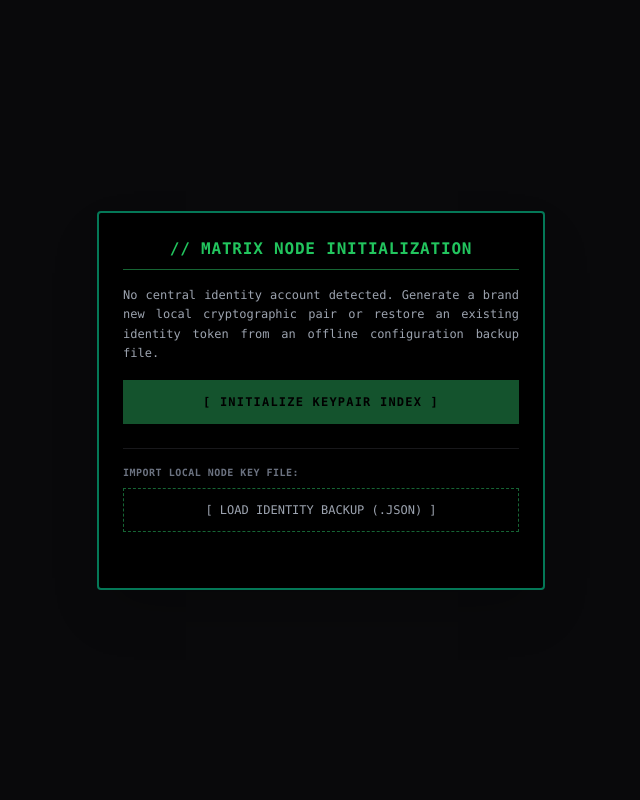
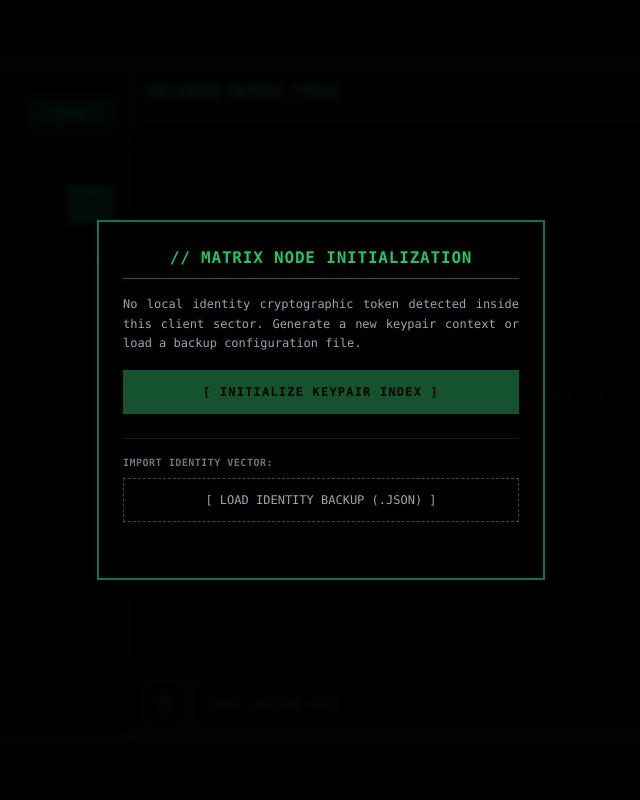
Before and after one commit to zorate/matrix, a Flask app: page / in a window 1280 px wide. Shown: the whole page, without its empty margins (319-959 px from the left). Run offline with Flask 3, Linux system fonts and the light colour scheme; some libraries are stand-ins or nearby versions.

Commit message:
Refactor activation screen and alias modal structure

```diff
--- a/templates/index.html
+++ b/templates/index.html
@@ -12,23 +12,25 @@
         ::-webkit-scrollbar-track { background: #000; }
         ::-webkit-scrollbar-thumb { background: #047857; }
 
-        /* Prevent elastic pull-to-refresh behavior on mobile devices */
         body, html { overflow: hidden; overscroll-behavior: none; }
+        /* Smooth backdrop blurring for active modal frames */
+        .modal-backdrop { background-color: rgba(0, 0, 0, 0.85); backdrop-filter: blur(4px); }
     </style>
 </head>
 <body class="h-full w-full flex flex-col m-0 p-0 md:p-4 justify-center items-center select-none bg-zinc-950">
 
-    <div id="activation-screen" class="hidden w-full max-w-md p-6 brutalist-border bg-black flex-col gap-4 shadow-2xl mx-4 rounded">
+    <div id="activation-screen" class="hidden fixed inset-0 z-50 flex items-center justify-center p-4 modal-backdrop">
+        <div class="w-full max-w-md p-6 brutalist-border bg-black flex flex-col gap-4 shadow-2xl">
             <h1 class="text-base font-bold border-b border-green-800 pb-2 text-center text-green-500 tracking-wider">// MATRIX NODE INITIALIZATION</h1>
             <p class="text-xs text-gray-400 leading-relaxed text-justify">
-            No central identity account detected. Generate a brand new local cryptographic pair or restore an existing identity token from an offline configuration backup file.
+                No local identity cryptographic token detected inside this client sector. Generate a new keypair context or load a backup configuration file.
             </p>
             <button id="btn-generate" class="w-full min-h-[44px] py-3 bg-green-900 hover:bg-green-700 text-black font-bold tracking-widest text-xs transition duration-150 active:translate-y-0.5 uppercase">
                 [ INITIALIZE KEYPAIR INDEX ]
             </button>
 
             <div class="border-t border-zinc-900 my-2 pt-4 flex flex-col gap-2">
-            <span class="text-[10px] text-gray-500 font-bold uppercase tracking-wider">Import Local Node Key File:</span>
+                <span class="text-[10px] text-gray-500 font-bold uppercase tracking-wider">Import Identity Vector:</span>
                 <input type="file" id="file-import-identity" class="hidden" accept=".json" />
                 <button onclick="document.getElementById('file-import-identity').click()" class="w-full min-h-[44px] py-2 border border-dashed border-green-800 text-gray-400 hover:text-green-400 hover:border-green-500 text-xs transition uppercase">
                     [ LOAD IDENTITY BACKUP (.JSON) ]
@@ -37,15 +39,35 @@
 
             <div id="generation-status" class="text-[10px] text-yellow-600 font-bold text-center animate-pulse mt-2"></div>
         </div>
+    </div>
 
-    <div id="core-application" class="hidden w-full max-w-5xl h-full md:h-[85vh] brutalist-border bg-black flex flex-row shadow-2xl relative overflow-hidden">
+    <div id="alias-modal" class="hidden fixed inset-0 z-50 flex items-center justify-center p-4 modal-backdrop">
+        <div class="w-full max-w-sm p-5 brutalist-border bg-black flex flex-col gap-4 shadow-2xl">
+            <div class="flex items-center justify-between border-b border-green-900 pb-2">
+                <h3 class="text-xs font-bold text-green-500 uppercase tracking-widest">// ASSIGN LOCAL NODE ALIAS</h3>
+                <button onclick="closeAliasModal()" class="text-gray-500 hover:text-red-500 font-bold text-xs p-1">[ CLOSE ]</button>
+            </div>
+            <p class="text-[11px] text-gray-400 leading-normal">
+                Map a local mnemonic moniker to this secure node. Monikers are saved strictly client-side.
+            </p>
+            <div class="flex flex-col gap-1.5">
+                <input type="text" id="input-alias-string" placeholder="e.g. MORPHEUS" class="w-full bg-black p-2.5 border border-green-900 text-green-400 text-xs focus:outline-none focus:border-green-500 uppercase tracking-widest text-center" maxlength="20"/>
+            </div>
+            <button id="btn-save-alias-submit" class="w-full min-h-[40px] bg-green-900 hover:bg-green-700 text-black font-bold text-xs tracking-widest uppercase transition">
+                COMMIT CHANGE TO STORAGE
+            </button>
+        </div>
+    </div>
+
+
+    <div id="core-application" class="w-full max-w-5xl h-full md:h-[85vh] brutalist-border bg-black flex flex-row shadow-2xl relative overflow-hidden">
 
         <div id="sidebar-panel" class="w-full md:w-80 border-r border-green-900 flex flex-col bg-black absolute md:relative z-20 h-full transition-transform duration-200 transform translate-x-0 md:translate-x-0">
             <div class="p-4 border-b border-green-900 bg-zinc-950 flex flex-col gap-1.5">
                 <span class="text-[10px] text-gray-500 font-bold tracking-wider">LOCAL NODE LOGICAL VECTOR:</span>
                 <div class="flex items-center justify-between">
                     <span id="display-my-id" class="text-sm font-bold tracking-wider text-green-500">XXX-XXX</span>
-                    <button onclick="exportIdentityToBackupFile()" class="text-[10px] bg-green-950 hover:bg-green-900 text-green-400 px-3 py-1.5 border border-green-800 transition rounded" title="Backup keys for phone transfer">
+                    <button onclick="exportIdentityToBackupFile()" class="text-[10px] bg-green-950 hover:bg-green-900 text-green-400 px-3 py-1.5 border border-green-800 transition rounded">
                         [ BACKUP ]
                     </button>
                 </div>
@@ -74,17 +96,17 @@
                     <span id="chat-header-id" class="text-[9px] text-gray-600 tracking-widest font-bold mt-0.5 truncate"></span>
                 </div>
 
-                <button id="btn-manage-alias" class="hidden text-[10px] border border-green-900 px-2 py-1.5 hover:bg-green-950 text-gray-400 transition ml-2 rounded shrink-0">
+                <button id="btn-manage-alias" type="button" onclick="openAliasModal()" class="hidden text-[10px] border border-green-900 px-2 py-1.5 hover:bg-green-950 text-gray-400 transition ml-2 rounded shrink-0">
                     [ ALIAS ]
                 </button>
             </div>
 
-            <div id="chat-feed" class="flex-1 p-4 overflow-y-auto flex flex-col gap-3 bg-black text-justify">
+            <div id="chat-feed" class="flex-1 p-4 overflow-y-auto flex flex-col gap-3 bg-black">
                 <div class="text-center text-gray-700 my-auto text-xs tracking-wide">Establish secure transmission routing channels via the index panel.</div>
             </div>
 
             <form id="chat-input-form" class="p-2 md:p-3 border-t border-green-900 flex gap-2 bg-zinc-950 items-center">
-                <button type="button" id="btn-record-audio" class="w-11 h-11 brutalist-border bg-black text-green-500 hover:bg-green-950 hover:text-green-400 font-bold flex items-center justify-center text-lg transition disabled:opacity-30 disabled:pointer-events-none shrink-0 rounded-md" disabled title="Hold to record voice note">
+                <button type="button" id="btn-record-audio" class="w-11 h-11 brutalist-border bg-black text-green-500 hover:bg-green-950 hover:text-green-400 font-bold flex items-center justify-center text-lg transition disabled:opacity-30 disabled:pointer-events-none shrink-0 rounded-md" disabled>
                     🎙️
                 </button>
 
@@ -110,11 +132,22 @@
             }
         }
 
-        // Intercept standard roster selection clicks to auto-slide panels on smaller screens
+        // Overlay Modal Management Wire-ins
+        function openAliasModal() {
+            const modal = document.getElementById("alias-modal");
+            const headerTitle = document.getElementById("chat-header-title").innerText;
+            // Prefill input with the user's current moniker if it's already set
+            document.getElementById("input-alias-string").value = headerTitle.includes("//") ? "" : headerTitle;
+            modal.classList.remove("hidden");
+        }
+
+        function closeAliasModal() {
+            document.getElementById("alias-modal").classList.add("hidden");
+        }
+
         document.addEventListener("DOMContentLoaded", () => {
             const rosterContainer = document.getElementById("peer-list");
 
-            // Set up native state listener for window sizing checks
             const checkLayoutContext = () => {
                 const sidebar = document.getElementById("sidebar-panel");
                 if (window.innerWidth < 768) {
@@ -125,7 +158,7 @@
             };
 
             window.addEventListener('resize', checkLayoutContext);
-            checkLayoutContext(); // Execute bootstrap layout context pass
+            checkLayoutContext();
 
             rosterContainer.addEventListener("click", (e) => {
                 if (e.target.closest("button")) {
```
Lines whose indentation alone changed are shown as unchanged.
